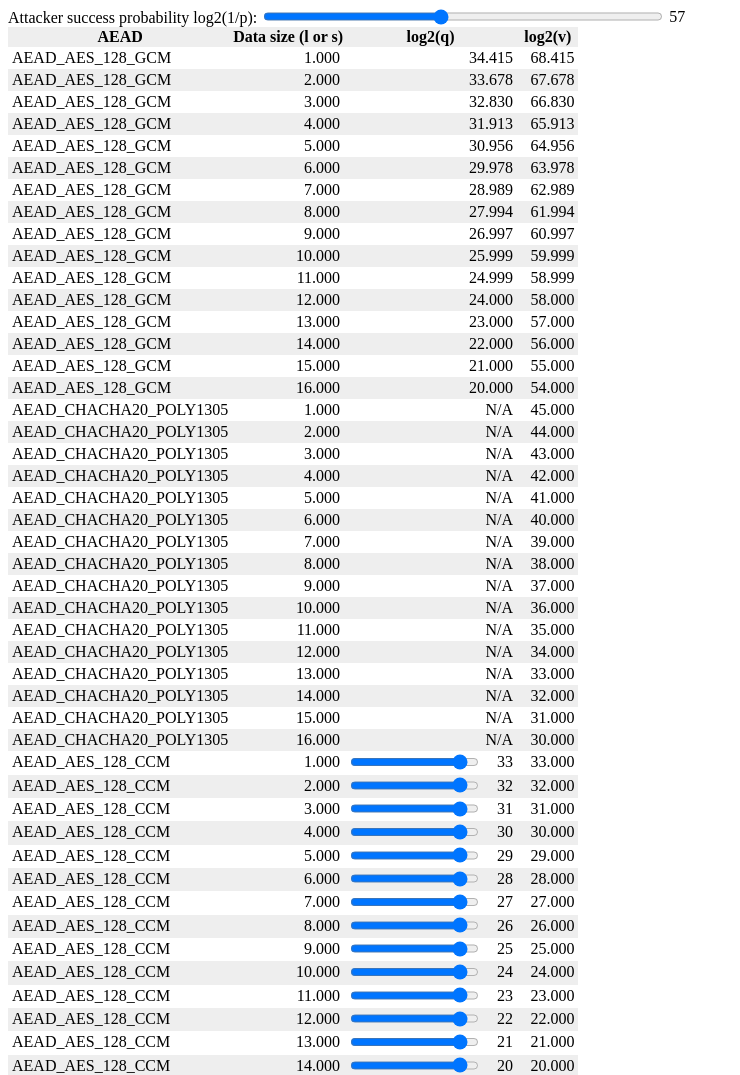
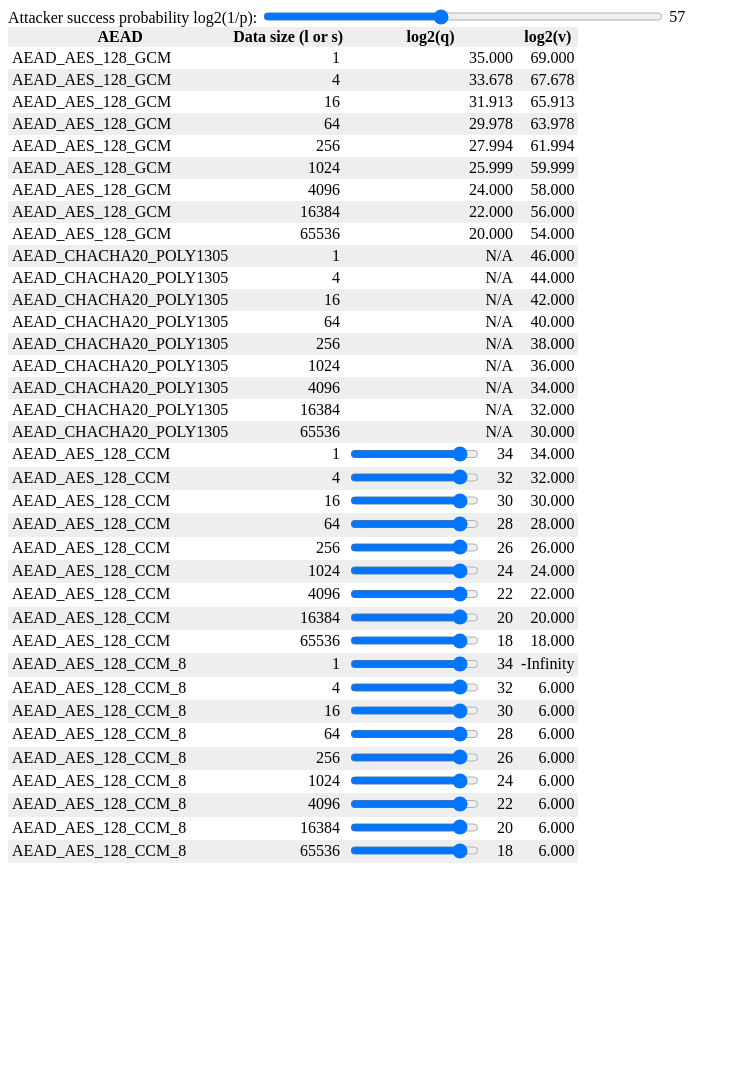
Before and after one commit to chris-wood/interactive-aead-limits, a plain HTML site: page index.html in a window 1280 px wide. Shown: the top 1075 px of the page, without its empty margins (0-740 px from the left). After the commit the page ends 871 px from the top, so only its background shows below. Drawn offline with Linux system fonts and the light colour scheme.

Commit message:
Fix the l/s column
Also, reduce the number of discrete sizes to keep everything on one
page.

```diff
--- a/index.html
+++ b/index.html
@@ -69,7 +69,7 @@
 			for (let l of sizes) {
 				let row = table.insertRow();
 				appendRowCell(row, name);
-				appendRowCell(row, l);
+				appendRowCell(row, l.toString());
 
 				appendRowCell(row, climiter(p, l));
 				appendRowCell(row, ilimiter(p, l));
@@ -176,7 +176,7 @@
 		},
 	];
 	let sizes = [];
-	for (i = 1; i <= 16; i++) {
+	for (i = 0; i <= 16; i += 2) {
 		sizes.push(Math.pow(2, i));
 	}
 
```
